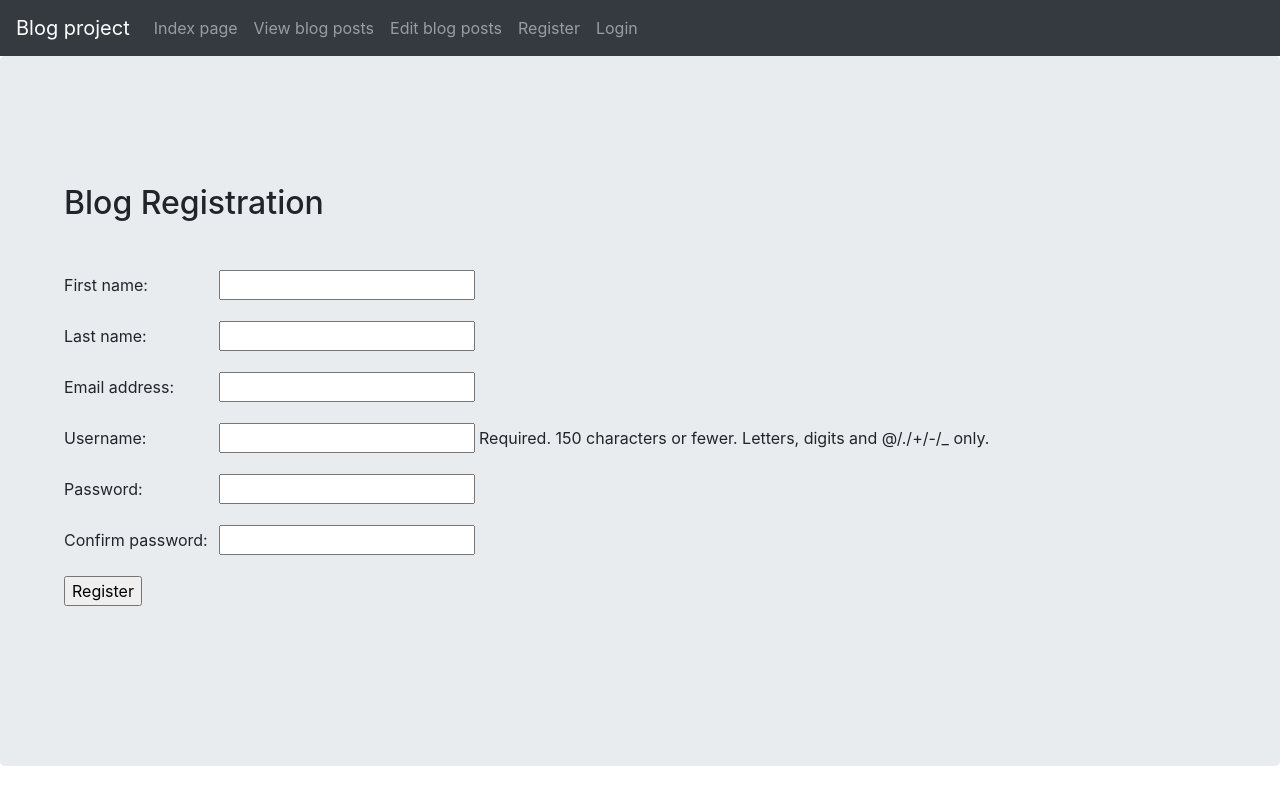
After one commit to Qiang156/blog-by-django, a Django app: page /blog/register/ in a window 1280 px wide. The commit adds this page. Run offline with Django 3.2, Linux system fonts and the light colour scheme; some libraries are stand-ins or nearby versions.

Commit message:
removed custom User class, added register/login/logout logic based on Djangos User class

```diff
--- a/blog/admin.py
+++ b/blog/admin.py
@@ -7,9 +7,9 @@ class CategoryAdmin(admin.ModelAdmin):
     list_display = ('id', 'name', 'sort')
 
 
-@admin.register(User)
+""" @admin.unregister(User)
 class UserAdmin(admin.ModelAdmin):
-    list_display = ('id', 'name', 'real_name', 'gender', 'email')
+    list_display = ('id', 'name', 'real_name', 'gender', 'email') """
 
 @admin.register(Post)
 class PostAdmin(admin.ModelAdmin):
--- /dev/null
+++ b/blog/forms.py
@@ -0,0 +1,27 @@
+from django import forms
+from django.contrib.auth.models import User
+
+class UserLoginForm(forms.ModelForm):
+    class Meta():
+        model = User
+        fields = ('username', 'password')
+
+
+class UserRegisterForm(forms.ModelForm):
+    password = forms.CharField(widget=forms.PasswordInput())
+    confirm_password = forms.CharField(widget=forms.PasswordInput())
+    class Meta():
+        model = User
+        fields = ('first_name', 'last_name', 'email', 'username', 'password', 'confirm_password')
+
+    def clean(self):
+        cleaned_data = super(UserRegisterForm, self).clean()
+        password = cleaned_data.get("password")
+        confirm_password = cleaned_data.get("confirm_password")
+
+        print('in clean...password: ', password, 'confirm password: ', confirm_password)
+
+        if password != confirm_password:
+            raise forms.ValidationError(
+                "password and confirm_password do not match"
+            )
--- a/blog/urls.py
+++ b/blog/urls.py
@@ -4,5 +4,6 @@ from blog import views
 app_name = 'blog'
 
 urlpatterns = [
-    url(r'^$', views.index, name="index"),
+    url(r'^register/$', views.register, name='register'),
+    url(r'^login/$', views.user_login, name="login"),
 ]
--- a/blog/views.py
+++ b/blog/views.py
@@ -1,5 +1,58 @@
 from django.shortcuts import render
+from django.http import HttpResponse
+from blog.forms import UserLoginForm, UserRegisterForm
+
+##for login/logout
+from django.contrib.auth import authenticate, login, logout
+from django.http import HttpResponseRedirect, HttpResponse
+from django.core.urlresolvers import reverse
+from django.contrib.auth.decorators import login_required
 
 def index(request):
     context = { "just_testing" : "Hello!" }
     return render(request, "blog/index.html", context)
+
+def user_login(request):
+
+    if request.method == 'POST':
+        username = request.POST.get('name')
+        password = request.POST.get('password')
+        print(username, password)
+        user = authenticate(username=username, password=password)
+        print(user)
+        if user:
+            if user.is_active:
+                login(request, user)
+                return HttpResponseRedirect(reverse('index'))
+            else:
+                return HttpResponse('ACCOUNT NOT ACTIVE')
+        else:
+            print('Login failed. Please verify your credentials')
+            return HttpResponse('Invalid login')
+    else:
+        return render(request, 'blog/login.html', {})
+
+@login_required
+def user_logout(request):
+    logout(request)
+    return HttpResponseRedirect(reverse('index'))
+
+
+def register(request):
+    registered = False
+
+    if request.method == "POST":
+        user_form = UserRegisterForm(data=request.POST)
+
+        if user_form.is_valid():
+            user = user_form.save()
+            user.set_password(user.password)
+            user.save()
+
+            registered = True
+        else:
+            print(user_form.errors)
+    else:
+        user_form = UserRegisterForm()
+
+    return render(request, 'blog/register.html', {'user_form': user_form, 'registered': registered})
--- a/blog_project/settings.py
+++ b/blog_project/settings.py
@@ -124,3 +124,4 @@ USE_TZ = True
 # https://docs.djangoproject.com/en/1.11/howto/static-files/
 
 STATIC_URL = '/static/'
+STATICFILES_DIRS = [STATIC_DIR,]
--- a/blog_project/urls.py
+++ b/blog_project/urls.py
@@ -17,8 +17,10 @@ Including another URLconf
 from django.conf.urls import url, include
 from django.contrib import admin
 from blog import views
+
 urlpatterns = [
     url(r'^$', views.index, name="index"),
     url(r'^admin/', admin.site.urls),
     url(r'^blog/', include("blog.urls")),
+    url(r'^logout/$', views.user_logout, name='logout'),
 ]
--- /dev/null
+++ b/static/css/blog.css
@@ -0,0 +1,11 @@
+.foot {
+    background-color:#e9ecef;
+    color:#000000;
+    font-size:14px;
+    position: absolute;
+    bottom: 10px;
+}
+
+label{
+    width:150px;
+}
--- a/templates/blog/base.html
+++ b/templates/blog/base.html
@@ -1,20 +1,23 @@
+{% load staticfiles %}
+
 <!DOCTYPE html>
 <html>
     <head>
         <meta charset="utf-8">
         <title>{% block page_title %}{% endblock %}</title>
         <link rel="stylesheet" href="https://stackpath.bootstrapcdn.com/bootstrap/4.1.3/css/bootstrap.min.css" integrity="sha384-MCw98/SFnGE8fJT3GXwEOngsV7Zt27NXFoaoApmYm81iuXoPkFOJwJ8ERdknLPMO" crossorigin="anonymous">
+        <link rel="stylesheet" href="{% static 'css/blog.css' %}">
     </head>
     <body>
         <nav class="navbar navbar-expand-lg navbar-dark bg-dark">
-            <a class="navbar-brand" href="index">Blog project</a>
+            <a class="navbar-brand" href="{% url 'index' %}">Blog project</a>
             <button class="navbar-toggler" type="button" data-toggle="collapse" data-target="#navbarSupportedContent" aria-controls="navbarSupportedContent" aria-expanded="false" aria-label="Toggle navigation">
                 <span class="navbar-toggler-icon"></span>
             </button>
             <div class="collapse navbar-collapse" id="navbarSupportedContent">
                 <ul class="navbar-nav mr-auto">
                     <li class="nav-item">
-                      <a class="nav-link" href="index">Index page</a>
+                      <a class="nav-link" href="{% url 'index' %}">Index page</a>
                     </li>
                     <!--
                         The following three menu items are just placeholders
@@ -25,9 +28,18 @@
                     <li class="nav-item">
                         <a class="nav-link" href="edit_blog_posts">Edit blog posts</a>
                       </li>
-                      <li class="nav-item">
-                        <a class="nav-link" href="login_logout">Login / Logout</a>
-                      </li>
+                    <li class="nav-item">
+                        <a class="nav-link" href="{% url 'blog:register' %}">Register</a>
+                    </li>
+                    {% if user.is_authenticated %}
+                        <li>
+                            <a class= "nav-link" href="{% url 'logout' %}">Logout</a>
+                        </li>
+                    {% else %}
+                        <li>
+                        <a class= "nav-link" href="{% url 'blog:login' %}">Login</a>
+                        </li>
+                    {% endif %}
                     </ul>
             </div>
         </nav>
--- /dev/null
+++ b/templates/blog/register.html
@@ -0,0 +1,17 @@
+{% extends 'blog/base.html' %}
+{% load staticfiles %}
+
+{% block page_content %}
+<div class="jumbotron">
+    {% if registered %}
+        <h2 class="mb-5">Thank you for registering!</h2>
+    {% else %}
+        <h2 class="mb-5">Blog Registration</h2>
+        <form endtype="multipart/form-data" method="POST">
+            {% csrf_token %}
+            {{ user_form.as_p }}
+            <input type="submit" name="" value="Register">
+        </form>
+    {% endif %}
+</div>
+{% endblock %}
```
Also changed, not shown: blog/models.py (+1 -49 lines), templates/blog/login.html (added, +20 -0 lines), blog/migrations/0001_initial.py, blog/migrations/0002_auto_20211021_1500.py (deleted), blog/migrations/0002_auto_20211025_1316.py (added).
